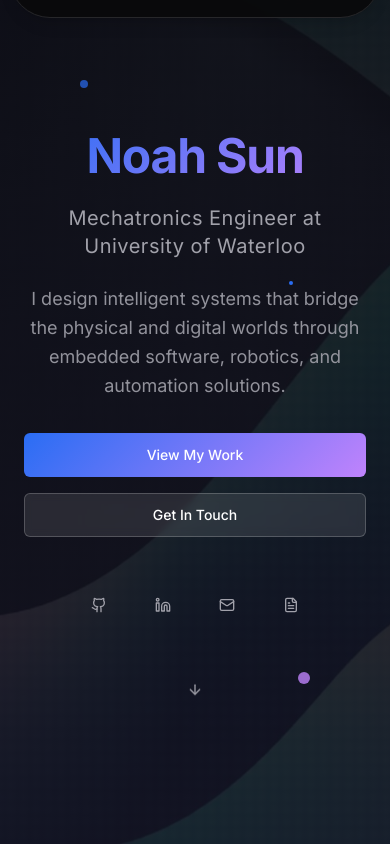
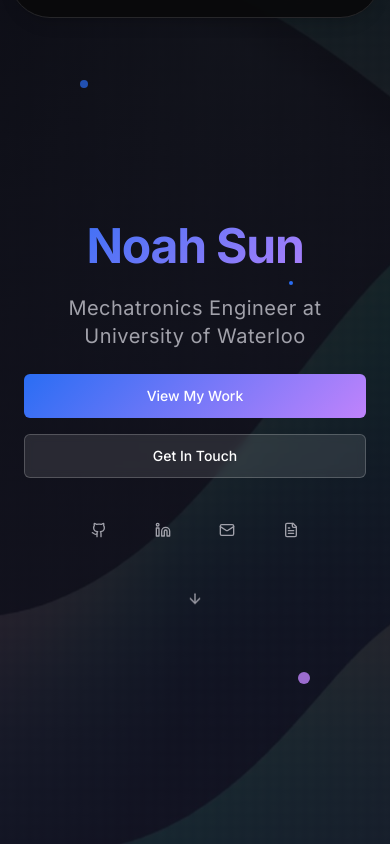
Before and after one commit to LegendaryArk/LegendaryArk.github.io, a React (Vite) app: page / in a window 390 px wide. Shown: the top 844 px of the page. Built offline with nearby package versions, Linux system fonts and the light colour scheme.

Commit message:
Updated website description

```diff
--- a/index.html
+++ b/index.html
@@ -4,7 +4,7 @@
     <meta charset="UTF-8" />
     <meta name="viewport" content="width=device-width, initial-scale=1.0" />
     <title>Noah Sun | UW Mechatronics Engineering Student</title>
-    <meta name="description" content="Noah Sun's professional portfolio showcasing innovative web development projects, design expertise, and technical skills. View my latest work and get in touch." />
+    <meta name="description" content="Noah Sun's professional portfolio showcasing personal projects and skills." />
     <meta name="author" content="Noah Sun" />
 
     <!-- Google Fonts -->
@@ -13,7 +13,7 @@
     <link href="https://fonts.googleapis.com/css2?family=Inter:wght@300;400;500;600;700&display=swap" rel="stylesheet">
 
     <meta property="og:title" content="Noah Sun | UW Mechatronics Engineering Student" />
-    <meta property="og:description" content="Noah Sun's professional portfolio showcasing innovative web development projects, design expertise, and technical skills." />
+    <meta property="og:description" content="Noah Sun's professional portfolio showcasing personal projects and skills." />
     <meta property="og:type" content="website" />
 
     <meta name="twitter:card" content="summary_large_image" />
--- a/src/components/Hero.tsx
+++ b/src/components/Hero.tsx
@@ -27,13 +27,8 @@ const Hero = () => {
           Mechatronics Engineer at University of Waterloo
         </p>
 
-        <p className="text-lg md:text-xl text-muted-foreground/90 mb-8 max-w-2xl mx-auto animate-in slide-in-from-bottom-4 duration-1000 delay-300 leading-relaxed">
-          I design intelligent systems that bridge the physical and digital worlds through embedded software,
-          robotics, and automation solutions.
-        </p>
-
         {/* Action buttons */}
-        <div className="flex flex-col sm:flex-row gap-4 justify-center mb-12 animate-in slide-in-from-bottom-4 duration-1000 delay-500">
+        <div className="flex flex-col sm:flex-row gap-4 justify-center mb-8 animate-in slide-in-from-bottom-4 duration-1000 delay-500">
           <Button
             variant="hero"
             size="lg"
@@ -51,7 +46,7 @@ const Hero = () => {
         </div>
 
         {/* Social links */}
-        <div className="flex justify-center gap-6 mb-12 animate-in slide-in-from-bottom-4 duration-1000 delay-700">
+        <div className="flex justify-center gap-6 mb-8 animate-in slide-in-from-bottom-4 duration-1000 delay-700">
           <Button variant="ghost" size="icon" className="text-muted-foreground hover:text-primary transition-colors"
           onClick={() => window.open('https://github.com/LegendaryArk', '_blank', 'noopener,noreferrer')}>
             <Github className="h-5 w-5" />
```
